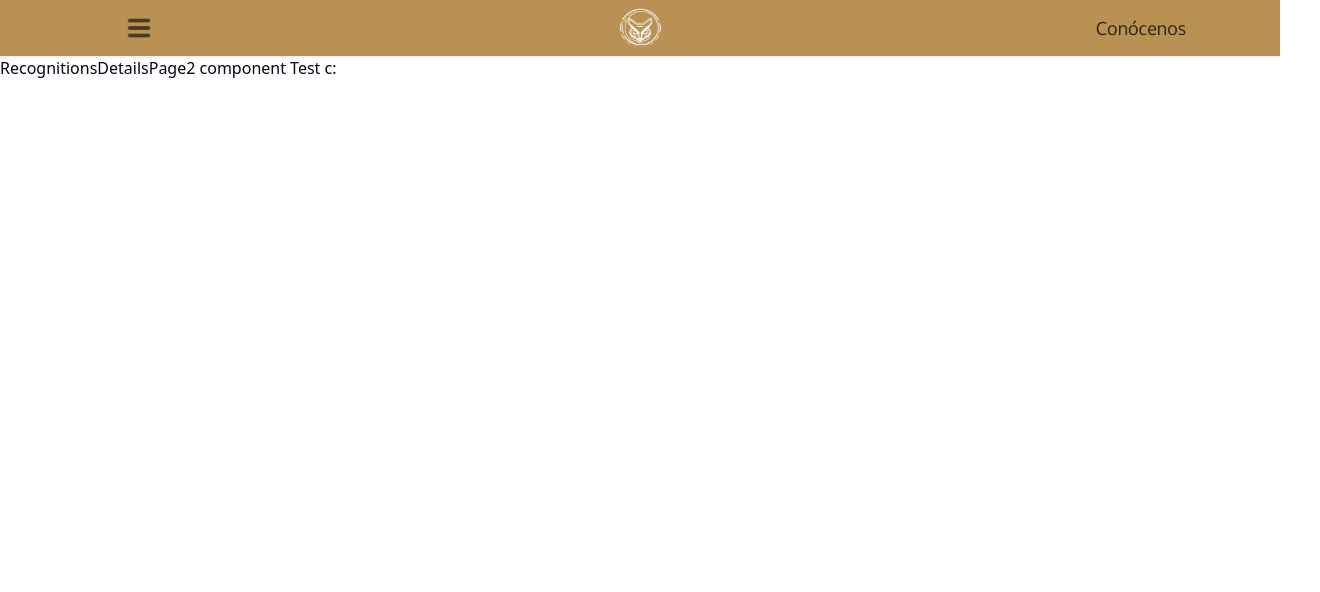
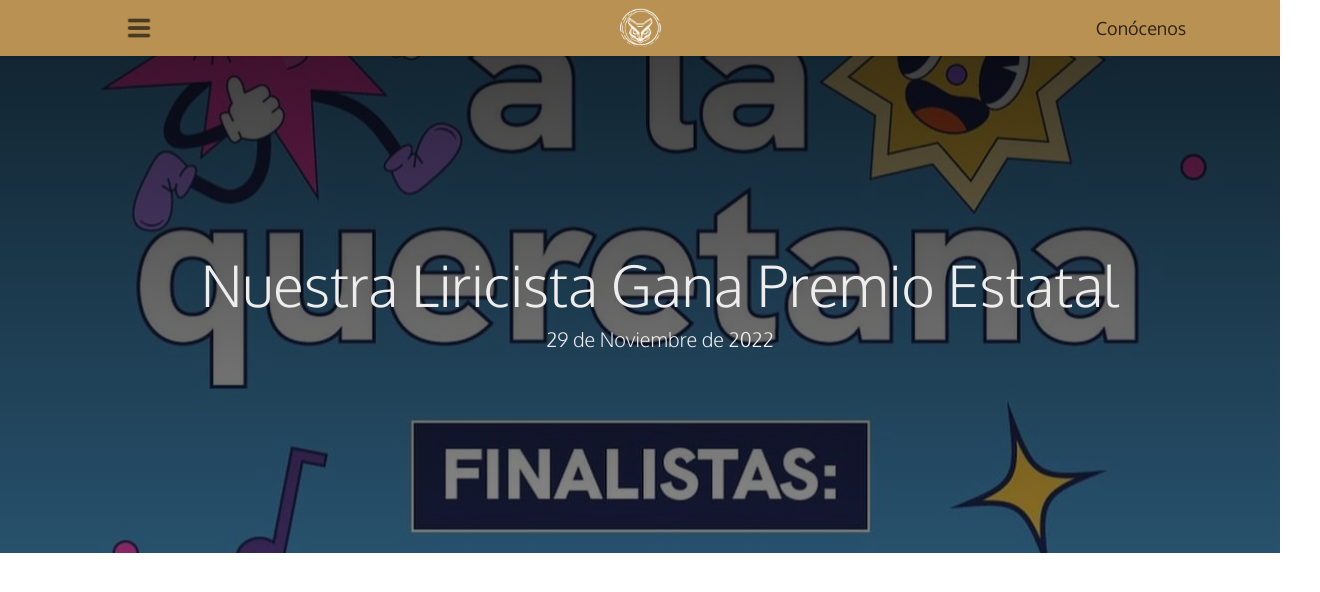
Before and after one commit to saulkurosaki/IZTAC-MUSIC-COMPANY, a Next.js app: page /blog/reconocimientos/nuestra-liricista-gana-premio-estatal in a window 1280 px wide. Shown: the top 592 px of the page, 1320 px wide, since content can reach past the window. Built offline with nearby package versions, Linux system fonts and the light colour scheme.

Commit message:
feat(RecognitionsDetailsPage2): implement the DetailsHeader complete component within the page

```diff
--- a/app/(root)/blog/reconocimientos/nuestra-liricista-gana-premio-estatal/page.tsx
+++ b/app/(root)/blog/reconocimientos/nuestra-liricista-gana-premio-estatal/page.tsx
@@ -1,7 +1,14 @@
+import DetailsHeader from "@/components/blog/blogDetailsPage/DetailsHeader";
+import { recognitionsInfo } from "@/lib/constants";
+
 const RecognitionsDetailsPage2 = () => {
   return (
     <div className="relative bg-[#fff] w-full h-full max-md:pt-14 md:pt-[70px] xl:pt-14 lg:pt-14">
-      RecognitionsDetailsPage2 component Test c:
+      <DetailsHeader
+        title={recognitionsInfo[1].title}
+        date={recognitionsInfo[1].date}
+        image={recognitionsInfo[1].image}
+      />
     </div>
   );
 };
```
